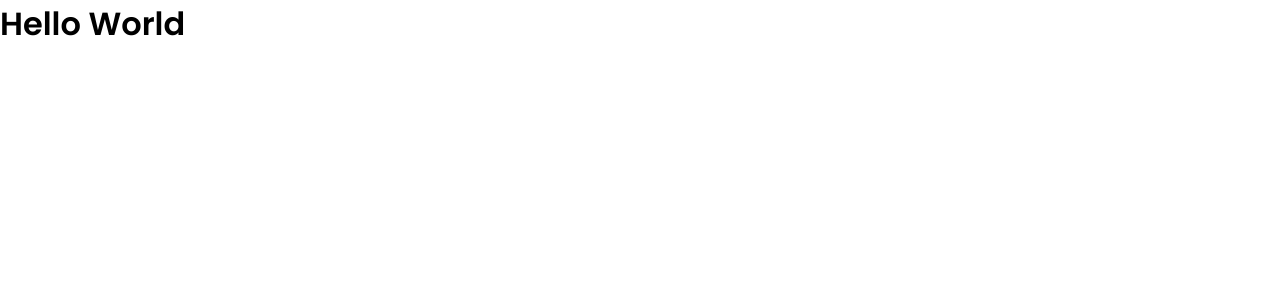
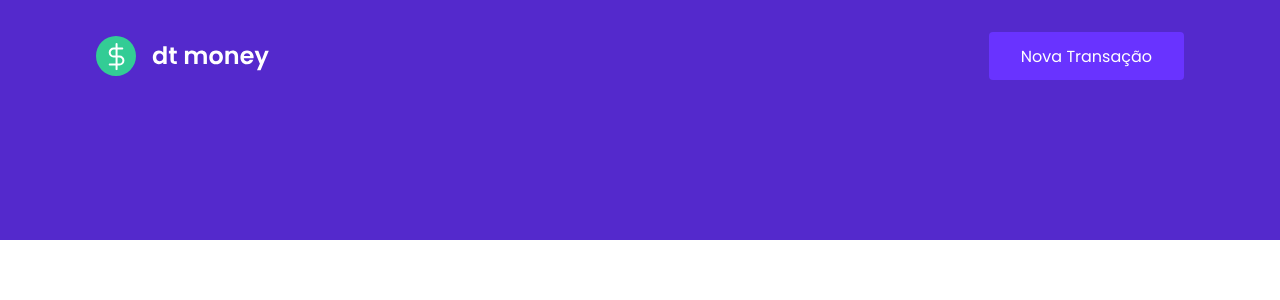
Before and after one commit to MauroBraga/dt-money, a React (Create React App) app: page / in a window 1280 px wide. Shown: the top 300 px of the page. Built offline with nearby package versions, Linux system fonts and the light colour scheme.

Commit message:
Componente Header

```diff
--- a/src/App.tsx
+++ b/src/App.tsx
@@ -1,10 +1,11 @@
+import { Header } from './components/Header';
 import { GlobalStyle } from './styles/global';
 
 export function App() {
   return (
-    <div className="App">
-      <h1>Hello World</h1>
+    <>
+      <Header/>
       <GlobalStyle />
-    </div>
+    </>
   );
 }
--- /dev/null
+++ b/src/components/Header/index.tsx
@@ -0,0 +1,17 @@
+import React from 'react';
+import logoImg from '../../assets/logo.svg';
+import { Container, Content } from './styles';
+
+export const Header: React.FC = () => {
+  return (
+      <Container>
+          <Content>
+            <img src={logoImg} alt="dt money" />
+            <button type='button'>
+                Nova Transação
+            </button>
+
+          </Content>
+      </Container>
+  );
+}
--- /dev/null
+++ b/src/components/Header/styles.ts
@@ -0,0 +1,32 @@
+import styled from 'styled-components';
+
+export const Container = styled.header`
+    background: var(--blue);
+`;
+
+export const Content =styled.div`
+    max-width: 1120px;
+    margin: 0 auto;
+
+    padding: 2rem 1rem 10rem;
+    display: flex;
+    align-items: center;
+    justify-content: space-between;
+
+    button {
+        font-size: 1rem;
+        color: #FFF;
+        background: var(--blue-light);
+        border: 0;
+        padding: 0 2rem;
+        border-radius: 0.25rem;
+        height: 3rem;
+
+        transition: filter 0.2s;
+
+        &:hover{
+            filter: brightness(0.9);
+        }
+
+    }
+`;
```
